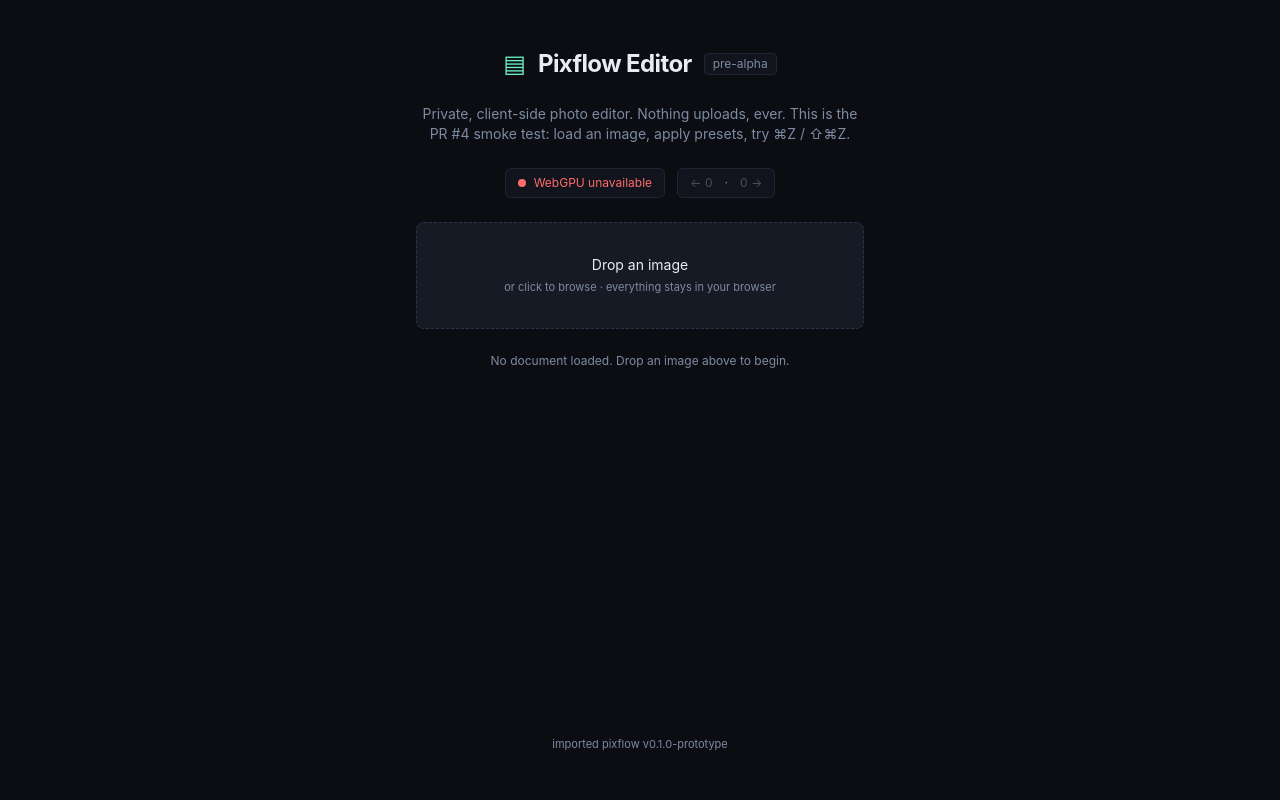
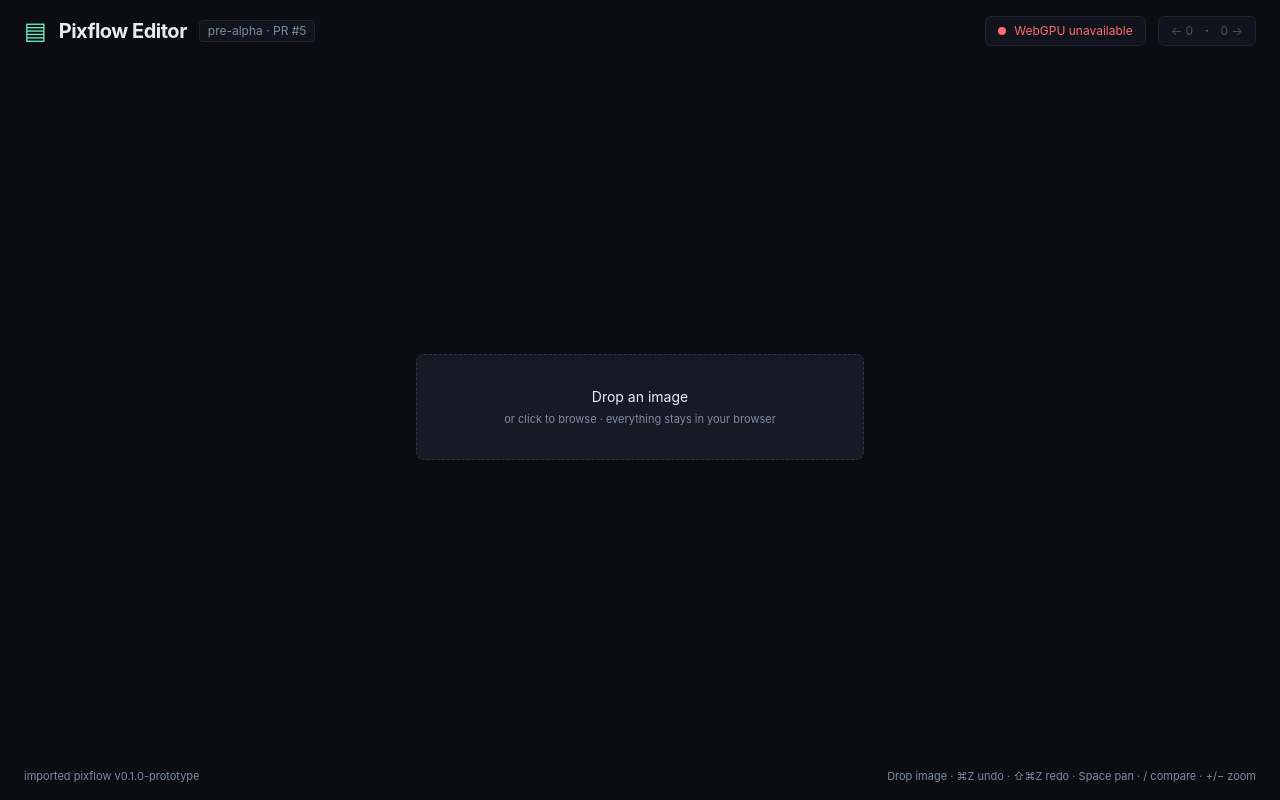
Before and after one commit to enzogagarin/Pixflow, a React (Vite) app in the folder packages/editor/: page / in a window 1280 px wide. Built offline with nearby package versions, Linux system fonts and the light colour scheme.

Commit message:
feat(editor): mount EditorContextProvider + CanvasViewport in App shell

```diff
--- a/packages/editor/src/App.tsx
+++ b/packages/editor/src/App.tsx
@@ -1,42 +1,59 @@
+import { CanvasViewport } from './components/CanvasViewport';
 import { DevStatePanel } from './components/DevStatePanel';
 import { DropZone } from './components/DropZone';
 import { HistoryIndicator } from './components/HistoryIndicator';
 import { WebGPUStatus } from './components/WebGPUStatus';
+import { EditorContextProvider } from './context/EditorContextProvider';
 import { useUndoRedoShortcuts } from './hooks/useUndoRedoShortcuts';
+import { useEditStore } from './state/store';
 import pixflowPkg from 'pixflow/package.json';
 
 export function App() {
+  return (
+    <EditorContextProvider>
+      <AppShell />
+    </EditorContextProvider>
+  );
+}
+
+function AppShell() {
   useUndoRedoShortcuts();
+  const document = useEditStore((s) => s.document);
 
   return (
-    <main className="flex min-h-screen flex-col items-center gap-6 px-6 py-12">
-      <header className="flex items-center gap-3">
+    <main className="flex min-h-screen flex-col gap-4 px-6 py-4">
+      <header className="flex items-center justify-between">
+        <div className="flex items-center gap-3">
           <span className="font-[var(--font-mono)] text-2xl leading-none text-[var(--color-accent)]">
             ▤
           </span>
-        <h1 className="font-[var(--font-mono)] text-2xl font-bold tracking-tight">
+          <h1 className="font-[var(--font-mono)] text-xl font-bold tracking-tight">
             Pixflow Editor
           </h1>
           <span className="rounded border border-[var(--color-border)] bg-[var(--color-bg-elev)] px-2 py-[2px] font-[var(--font-mono)] text-xs text-[var(--color-muted)]">
-          pre-alpha
+            pre-alpha · PR #5
           </span>
-      </header>
-
-      <p className="max-w-md text-center text-sm text-[var(--color-muted)]">
-        Private, client-side photo editor. Nothing uploads, ever. This is the
-        PR #4 smoke test: load an image, apply presets, try ⌘Z / ⇧⌘Z.
-      </p>
-
-      <div className="flex flex-wrap items-center justify-center gap-3">
+        </div>
+        <div className="flex items-center gap-3">
           <WebGPUStatus />
           <HistoryIndicator />
         </div>
+      </header>
 
+      {document ? (
+        <>
+          <CanvasViewport />
+          <DevStatePanel />
+        </>
+      ) : (
+        <div className="flex flex-1 items-center justify-center">
           <DropZone />
-      <DevStatePanel />
+        </div>
+      )}
 
-      <footer className="mt-auto pt-8 font-[var(--font-mono)] text-[11px] text-[var(--color-muted)]">
-        imported pixflow v{pixflowPkg.version}
+      <footer className="flex items-center justify-between font-[var(--font-mono)] text-[11px] text-[var(--color-muted)]">
+        <span>imported pixflow v{pixflowPkg.version}</span>
+        <span>Drop image · ⌘Z undo · ⇧⌘Z redo · Space pan · / compare · +/− zoom</span>
       </footer>
     </main>
   );
```
Lines whose indentation alone changed are shown as unchanged.
